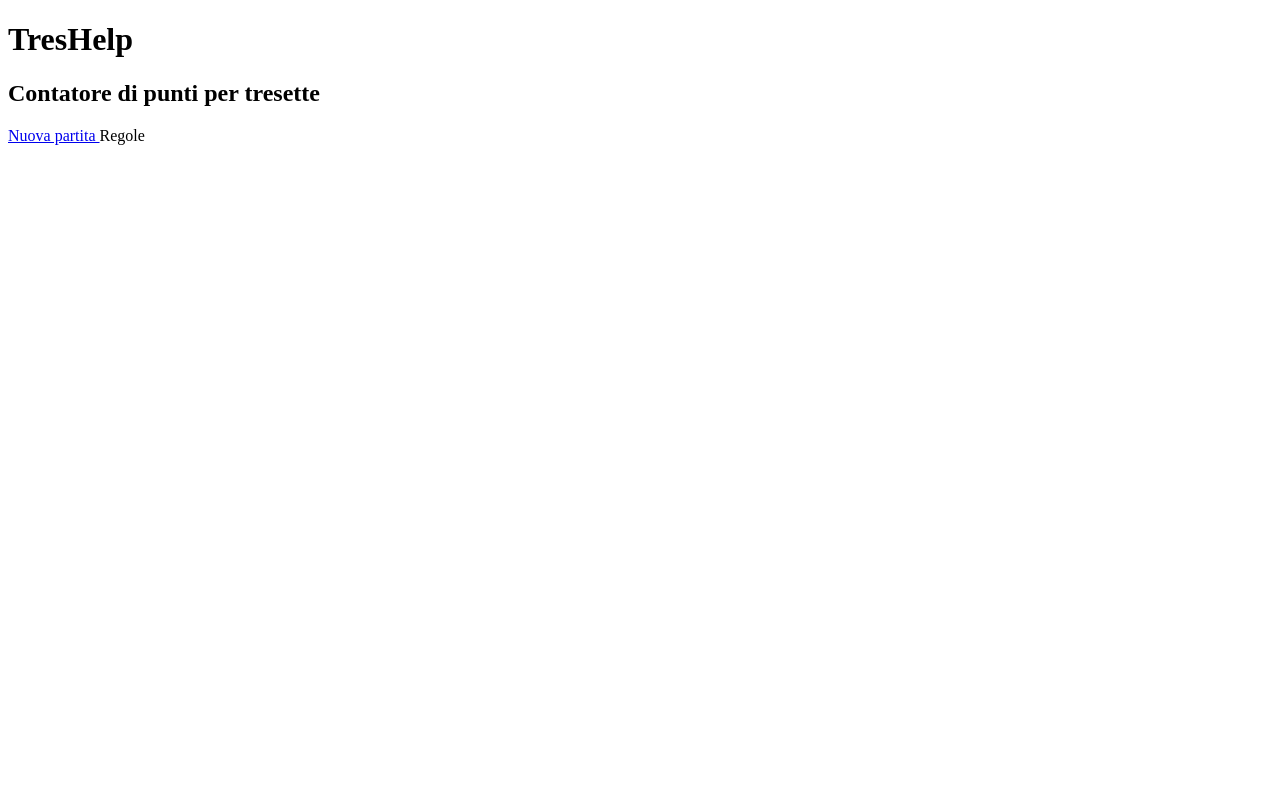
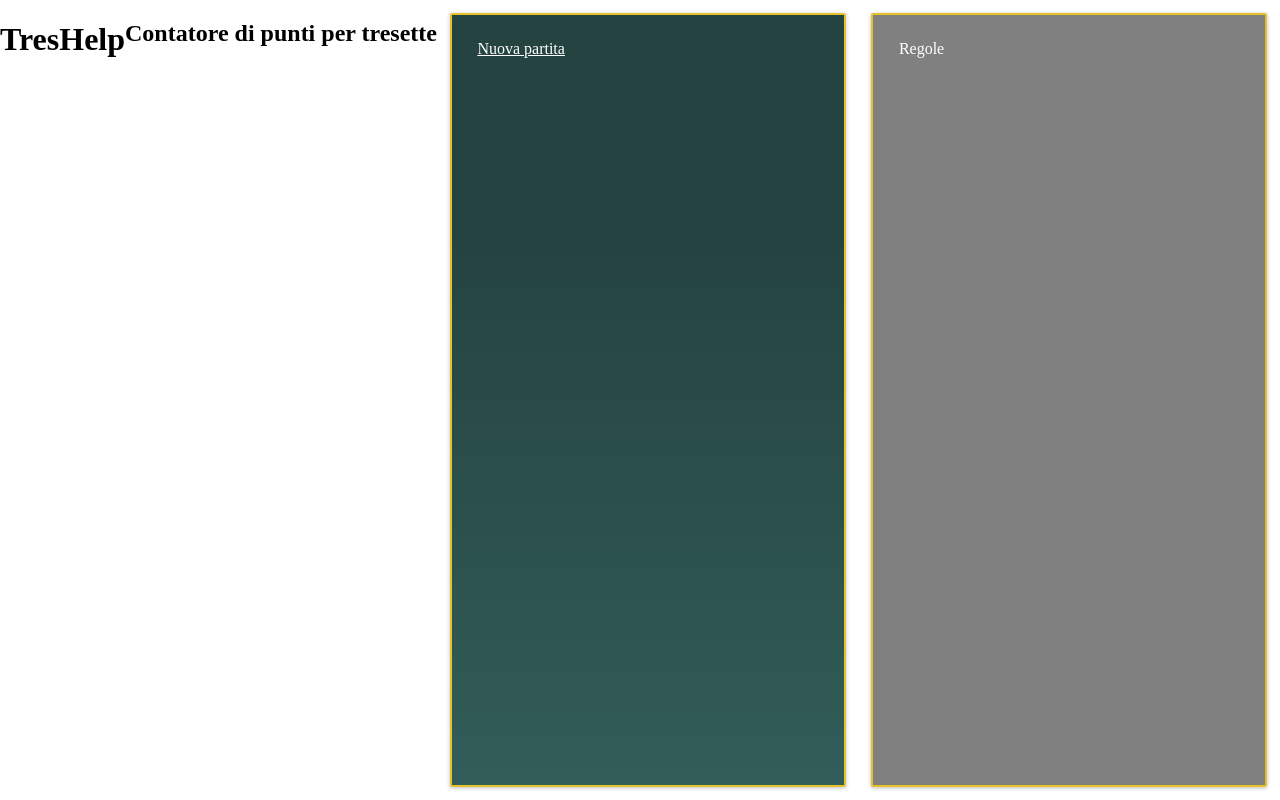
Before and after one commit to LiMIllusion/TresHelp, a plain HTML site: page index.html in a window 1280 px wide. Drawn offline with nearby package versions, Linux system fonts and the light colour scheme.

Commit message:
add some css

```diff
--- a/index.html
+++ b/index.html
@@ -4,13 +4,14 @@
     <meta charset="UTF-8">
     <meta name="viewport" content="width=device-width, initial-scale=1.0 user-scalable=no">
     <meta http-equiv="X-UA-Compatible" content="ie=edge">
+    <link rel="stylesheet" href="./../style.css">
     <title>TresHelp</title>
   </head>
   <body>
     <h1>TresHelp</h1>
     <h2> Contatore di punti per tresette </h2>
-    <a href="pages/TresHelp.html"> Nuova partita </a>
-    <a> Regole </a>
+    <a href="pages/TresHelp.html" class="btn green"> Nuova partita </a>
+    <a class="btn disabled"> Regole </a>
   </body>
   <script src="https://cdn.jsdelivr.net/npm/vue/dist/vue.js"></script>
   <script src="./../js/app.js"></script>
--- a/style.css
+++ b/style.css
@@ -66,7 +66,7 @@ body{
   justify-content: center;
 }
 
-button {
+button, .btn {
   border-width: 2px;
   border-style: solid;
   border-color: rgb(230,194,41);
@@ -78,6 +78,10 @@ button {
   margin: 1%;
   flex: 1;
   width: auto;
+}
+
+.disabled{
+  background-color: grey;
 }
 
 .green{
```
